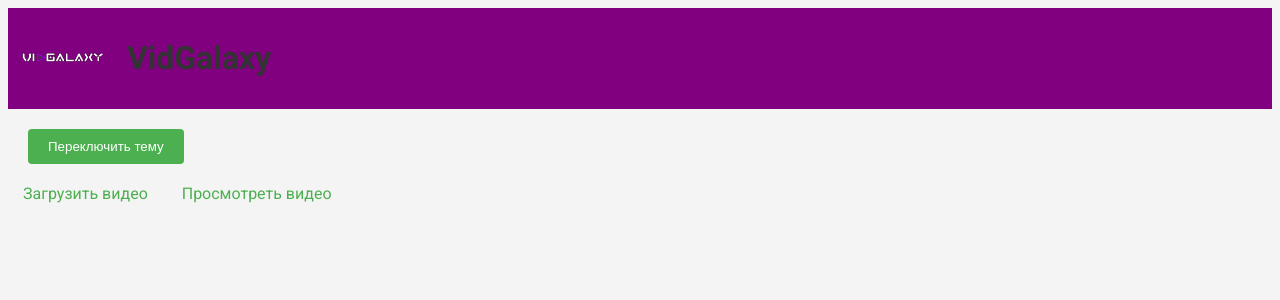
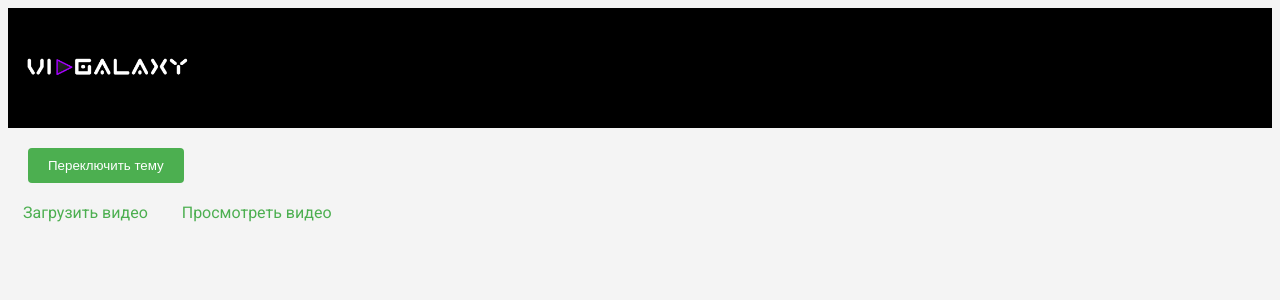
Before and after one commit to ANT920/VidGalaxy, a Flask app: page / in a window 1280 px wide. Shown: the top 300 px of the page. Run offline with Flask 3, Linux system fonts and the light colour scheme.

Commit message:
Update index.html

```diff
--- a/templates/index.html
+++ b/templates/index.html
@@ -20,10 +20,10 @@
             display: flex;
             align-items: center;
             padding: 10px;
-            background-color: #800080;  /* Фиолетовый */
+            background-color: #000000;  /* Фиолетовый */
         }
         .header img {
-            height: 50px;
+            height: 100px;
             margin-right: 20px;
         }
         nav a {
@@ -51,7 +51,6 @@
 <body class="light-mode">
     <div class="header">
         <img src="/static/logo.png" alt="VidGalaxy Logo">
-        <h1>VidGalaxy</h1>
     </div>
     <button class="theme-switcher" onclick="toggleTheme()">Переключить тему</button>
     <nav>
```
